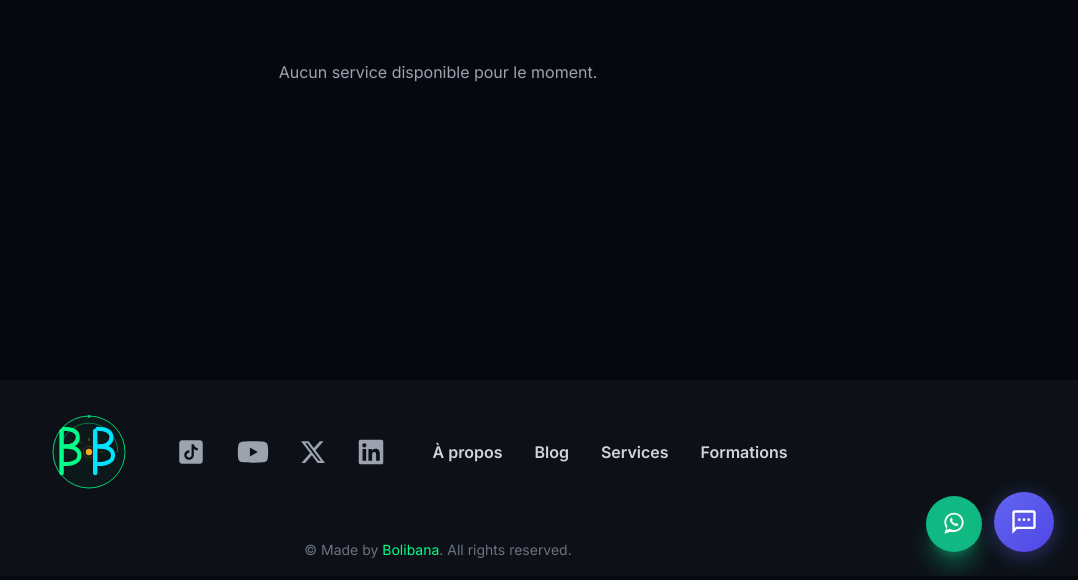
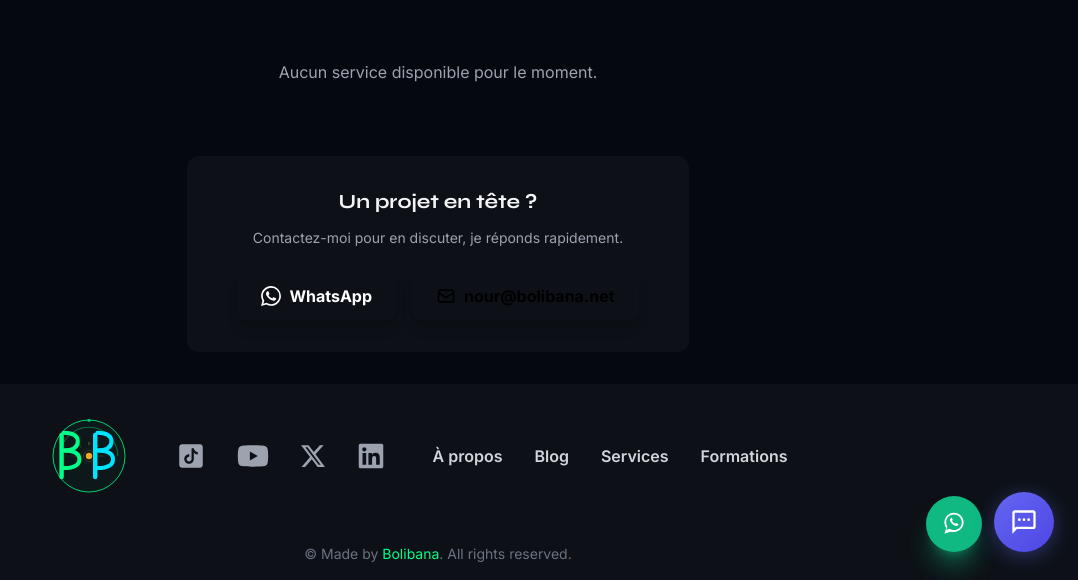
Before and after one commit to DJIMIGA/latigue, a Django app: page /services/ in a window 1280 px wide. Shown: the part 224-804 px from the top of the page, without its empty margins (202-1280 px from the left). Run offline with Django 4.2, Linux system fonts and the light colour scheme; data that the repository does not hold is empty; parts of the project's set-up code (start-up, migrations or seed data) failed here and were passed over; some libraries are stand-ins or nearby versions.

Commit message:
Ajout boutons WhatsApp + Email dans services (liste + détail)

```diff
--- a/templates/services/service_list.html
+++ b/templates/services/service_list.html
@@ -73,6 +73,28 @@
         {% endfor %}
     </div>
 
+    <!-- Contact rapide -->
+    <div class="mt-10 bg-[#0D1117] rounded-xl p-6 lg:p-8 border border-[#1F2937] text-center">
+      <h2 class="text-xl font-syne font-bold text-gray-100 mb-3">Un projet en tête ?</h2>
+      <p class="text-gray-400 mb-6 text-sm">Contactez-moi pour en discuter, je réponds rapidement.</p>
+      <div class="flex flex-col sm:flex-row items-center justify-center gap-4">
+        <a href="https://wa.me/22392474294" target="_blank" rel="noopener noreferrer"
+           class="inline-flex items-center gap-2 px-6 py-3 rounded-lg bg-[#25D366] text-white font-bold hover:bg-[#25D366]/90 transition-all duration-300 hover:scale-105 shadow-lg">
+          <svg class="w-5 h-5" fill="currentColor" viewBox="0 0 24 24">
+            <path d="M17.472 14.382c-.297-.149-1.758-.867-2.03-.967-.273-.099-.471-.148-.67.15-.197.297-.767.966-.94 1.164-.173.199-.347.223-.644.075-.297-.15-1.255-.463-2.39-1.475-.883-.788-1.48-1.761-1.653-2.059-.173-.297-.018-.458.13-.606.134-.133.298-.347.446-.52.149-.174.198-.298.298-.497.099-.198.05-.371-.025-.52-.075-.149-.669-1.612-.916-2.207-.242-.579-.487-.5-.669-.51-.173-.008-.371-.01-.57-.01-.198 0-.52.074-.792.372-.272.297-1.04 1.016-1.04 2.479 0 1.462 1.065 2.875 1.213 3.074.149.198 2.096 3.2 5.077 4.487.709.306 1.262.489 1.694.625.712.227 1.36.195 1.871.118.571-.085 1.758-.719 2.006-1.413.248-.694.248-1.289.173-1.413-.074-.124-.272-.198-.57-.347m-5.421 7.403h-.004a9.87 9.87 0 01-5.031-1.378l-.361-.214-3.741.982.998-3.648-.235-.374a9.86 9.86 0 01-1.51-5.26c.001-5.45 4.436-9.884 9.888-9.884 2.64 0 5.122 1.03 6.988 2.898a9.825 9.825 0 012.893 6.994c-.003 5.45-4.437 9.884-9.885 9.884m8.413-18.297A11.815 11.815 0 0012.05 0C5.495 0 .16 5.335.157 11.892c0 2.096.547 4.142 1.588 5.945L.057 24l6.305-1.654a11.882 11.882 0 005.683 1.448h.005c6.554 0 11.89-5.335 11.893-11.893a11.821 11.821 0 00-3.48-8.413z"/>
+          </svg>
+          WhatsApp
+        </a>
+        <a href="mailto:nour@bolibana.net"
+           class="inline-flex items-center gap-2 px-6 py-3 rounded-lg bg-[#00E5FF] text-black font-bold hover:bg-[#00E5FF]/90 transition-all duration-300 hover:scale-105 shadow-lg">
+          <svg class="w-5 h-5" fill="none" stroke="currentColor" viewBox="0 0 24 24">
+            <path stroke-linecap="round" stroke-linejoin="round" stroke-width="2" d="M3 8l7.89 5.26a2 2 0 002.22 0L21 8M5 19h14a2 2 0 002-2V7a2 2 0 00-2-2H5a2 2 0 00-2 2v10a2 2 0 002 2z"></path>
+          </svg>
+          nour@bolibana.net
+        </a>
+      </div>
+    </div>
+
     <!-- Pagination -->
     {% if is_paginated %}
     <div class="mt-8 flex justify-center">
```
Also changed, not shown: templates/services/service_detail.html (+26 -4 lines).
